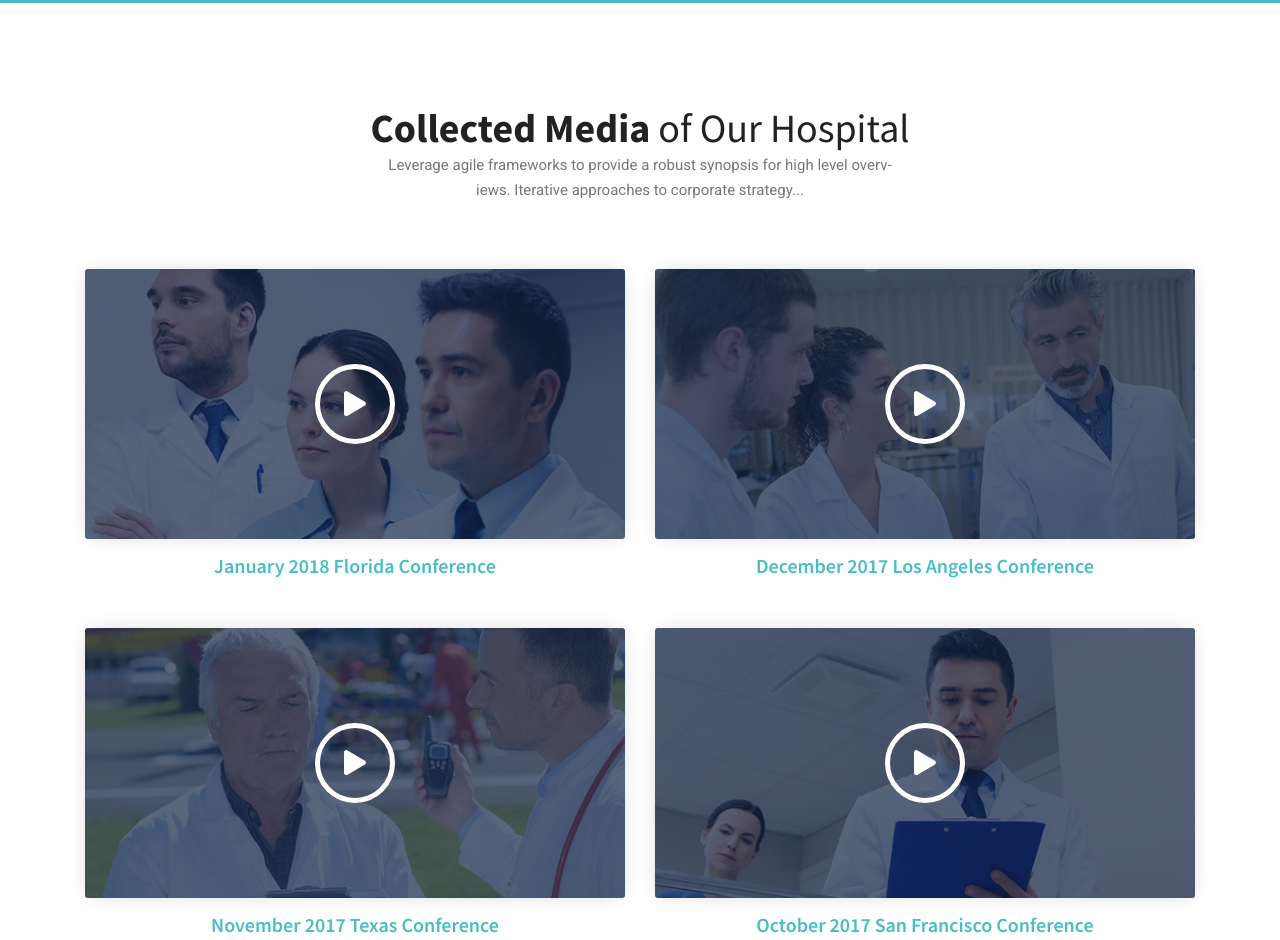
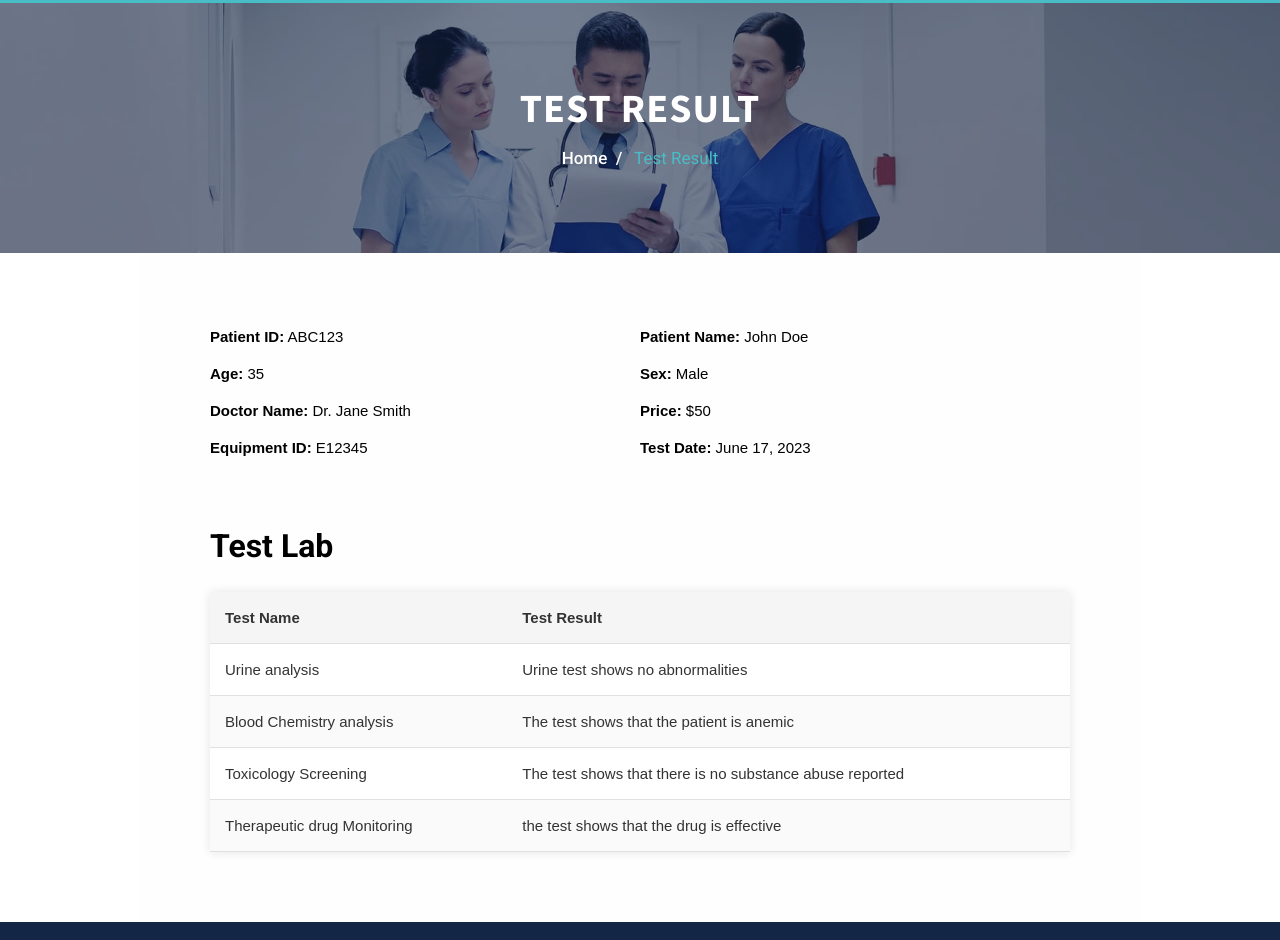
Before and after one commit to MariemMagdi/CHOLab, a website: page medic-main/theme/test_result.html in a window 1280 px wide. Shown: the part 296-1236 px from the top of the page. Drawn offline with Linux system fonts and the light colour scheme; some packages are replaced by stand-ins of ours.

Commit message:
marioma's

```diff
--- a/medic-main/theme/css/style.css
+++ b/medic-main/theme/css/style.css
@@ -2335,7 +2335,80 @@ button:focus {
   font-weight: bold;
 }
 
-.promo-video {
+body {
+}
+
+.result_container {
+  background-color: rgb(254, 254, 254);
+  font-family: Arial, sans-serif;
+  color: #000000;
+  max-width: 1000px;
+  margin: 0 auto;
+  padding: 70px;
+}
+
+.result_container h1 {
+  text-align: center;
+  margin-bottom: 30px;
+  color: #333;
+}
+
+.report-details {
+  margin-bottom: 40px;
+  display: flex;
+  justify-content: space-between;
+}
+
+.report-details h2 {
+  margin-bottom: 10px;
+  color: #333;
+}
+
+.report-details ul {
+  list-style-type: none;
+  padding: 0;
+  display: flex;
+  flex-wrap: wrap;
+}
+
+.report-details li {
+  margin-bottom: 10px;
+  flex-basis: 50%;
+  width: 50%;
+}
+
+.test-lab table {
+  width: 100%;
+  border-collapse: collapse;
+  background-color: #fff;
+  box-shadow: 0 0 10px rgba(0, 0, 0, 0.1);
+}
+
+.test-lab th,
+.test-lab td {
+  padding: 12px 15px;
+  text-align: left;
+  border-bottom: 1px solid #e0e0e0;
+}
+
+.test-lab th {
+  background-color: #f5f5f5;
+  color: #333;
+}
+
+.test-lab tbody tr:hover {
+  background-color: #f9f9f9;
+}
+
+.test-lab tbody tr:nth-child(even) {
+  background-color: #fafafa;
+}
+
+.test-lab tbody td {
+  color: #333;
+}
+
+/* .promo-video {
     position: relative;
     padding: 150px 0;
     background: url("../images/background/promo-video.jpg");
@@ -2398,8 +2471,8 @@ button:focus {
     overflow: hidden;
     position: relative;
     box-shadow: 0px 0px 20px -5px rgba(0, 0, 0, 0.2);
-}
-.gallery .gallery-item img {
+  } */
+/* .gallery .gallery-item img {
   width: 100%;
 }
 .gallery .gallery-item:before {
@@ -2465,8 +2538,8 @@ button:focus {
   border-radius: 3px;
   overflow: hidden;
   box-shadow: 0px 0px 20px -5px rgba(0, 0, 0, 0.2);
-}
-.video-gallery .video-gallery-item .image-holder img {
+} */
+/* .video-gallery .video-gallery-item .image-holder img {
   width: 100%;
 }
 .video-gallery .video-gallery-item .image-holder:before {
@@ -2514,7 +2587,7 @@ button:focus {
   text-transform: capitalize;
   font-family: "Source Sans Pro", sans-serif;
   font-size: 20px;
-}
+} */
 
 .work-skill {
   position: relative;
--- a/medic-main/theme/test_result.html
+++ b/medic-main/theme/test_result.html
@@ -153,8 +153,74 @@ FACEBOOK: https://www.facebook.com/themefisher
         </div>
       </nav>
       <!--End Page Title-->
+      <!-- edafat jadeeda -->
+      <section
+        class="page-title text-center"
+        style="background-image: url(images/background/3.jpg)"
+      >
+        <div class="container">
+          <div class="title-text">
+            <h1>Test Result</h1>
+            <ul class="title-menu clearfix">
+              <li>
+                <a href="index.html">home &nbsp;/</a>
+              </li>
+              <li>Test Result</li>
+            </ul>
+          </div>
+        </div>
+      </section>
+      <div class="result_container">
+        <div class="report-details">
+          <!--             <h2>Report Details</h2> -->
+          <ul>
+            <li><strong>Patient ID:</strong> ABC123</li>
+            <li><strong>Patient Name:</strong> John Doe</li>
+            <li><strong>Age:</strong> 35</li>
+            <li><strong>Sex:</strong> Male</li>
+            <li><strong>Doctor Name:</strong> Dr. Jane Smith</li>
+            <li><strong>Price:</strong> $50</li>
+            <li><strong>Equipment ID:</strong> E12345</li>
+            <li><strong>Test Date:</strong> June 17, 2023</li>
+          </ul>
+        </div>
 
-      <section class="video-gallery">
+        <div class="test-lab">
+          <h2>Test Lab</h2>
+          <br />
+          <table id="test-results-table">
+            <thead>
+              <tr>
+                <th>Test Name</th>
+                <th>Test Result</th>
+              </tr>
+            </thead>
+            <tbody id="test-results-body">
+              <!-- Sample test results will be dynamically populated here -->
+              <tr>
+                <td>Urine analysis</td>
+                <td>Urine test shows no abnormalities</td>
+              </tr>
+              <tr>
+                <td>Blood Chemistry analysis</td>
+                <td>The test shows that the patient is anemic</td>
+              </tr>
+              <tr>
+                <td>Toxicology Screening</td>
+                <td>
+                  The test shows that there is no substance abuse reported
+                </td>
+              </tr>
+              <tr>
+                <td>Therapeutic drug Monitoring</td>
+                <td>the test shows that the drug is effective</td>
+              </tr>
+            </tbody>
+          </table>
+        </div>
+      </div>
+
+      <!-- <section class="video-gallery">
         <div class="container">
           <div class="row">
             <div class="col-lg-12">
@@ -247,9 +313,9 @@ FACEBOOK: https://www.facebook.com/themefisher
             </div>
           </div>
         </div>
-      </section>
+      </section> -->
 
-      <section class="gallery bg-gray">
+      <!-- <section class="gallery bg-gray">
         <div class="container">
           <div class="row">
             <div class="col-lg-12">
@@ -381,7 +447,7 @@ FACEBOOK: https://www.facebook.com/themefisher
             </div>
           </div>
         </div>
-      </section>
+      </section> -->
 
       <!--footer-main-->
       <footer class="footer-main">
```
Also changed, not shown: medic-main/theme/about.html (+16 -13 lines), medic-main/theme/index.html (+5 -6 lines), medic-main/theme/images/blood-sample.png (added), medic-main/theme/images/flask.png (added), medic-main/theme/images/shield.png (added). Lines whose indentation alone changed are shown as unchanged.
